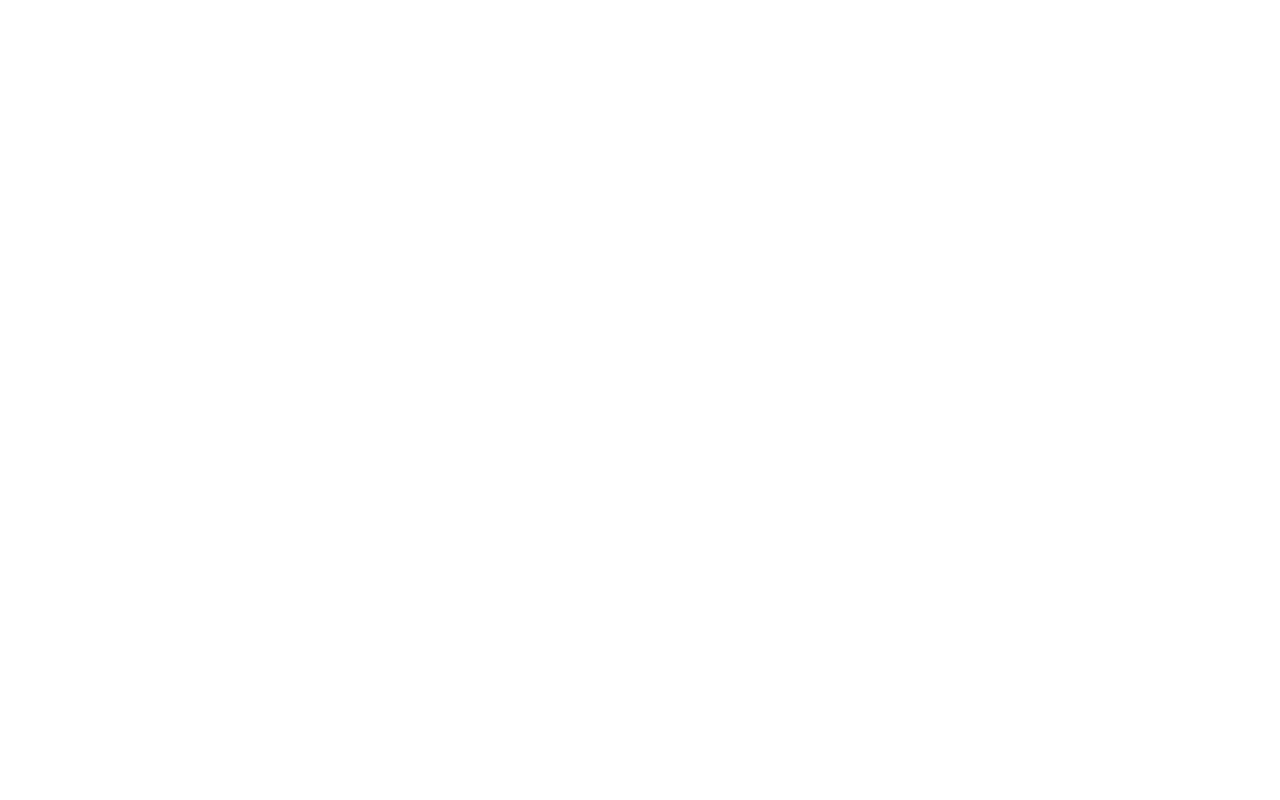
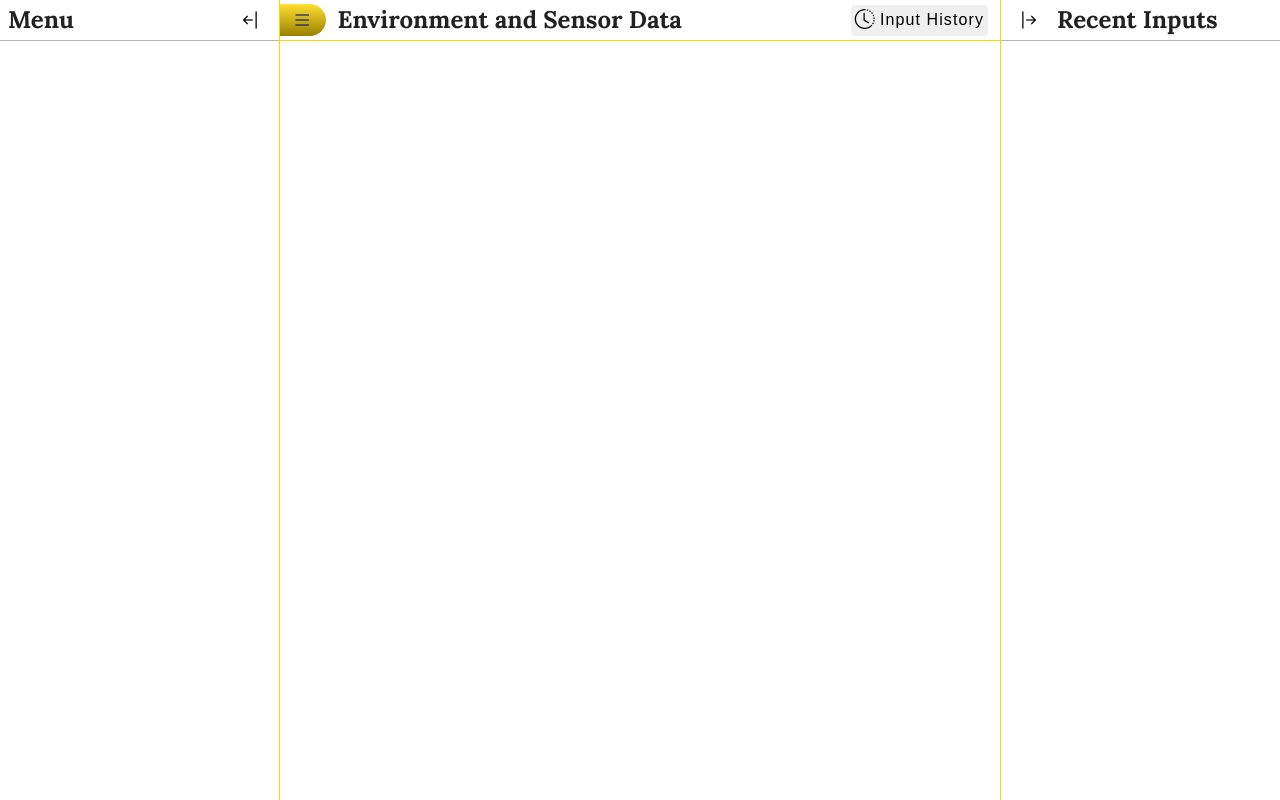
Before and after one commit to vedantmali05/underwater-avs-simulator, an Electron app: page index.html in a window 1280 px wide. Drawn offline with nearby package versions, Linux system fonts and the light colour scheme.

Commit message:
Page layout structured

```diff
--- a/index.html
+++ b/index.html
@@ -16,7 +16,57 @@
 
 <body>
 
-    <h2 data-dialog-id="example" aria-hidden="true">Lorem ipsum dolor, sit amet consectetur adipisicing elit. Nobis maiores reprehenderit asperiores accusamus. Dignissimos quas aperiam dicta itaque labore tenetur facilis odio incidunt. Aut tempore, nihil illum facilis ad atque iure. Officia dolore, necessitatibus at perspiciatis libero nobis velit illum ipsum ex facilis quidem consequuntur cum accusantium eveniet neque eos.</h2>
+    <!-- RECENT INPUTS STARTS -->
+    <nav>
+
+        <section class="nav-body">
+            <header>
+                <h2>Menu</h2>
+                <button class="icon" title="Close navigation menu"><i class="bi bi-arrow-bar-left"></i></button>
+            </header>
+
+            <section class="nav-content">
+            </section>
+        </section>
+    </nav>
+    <!-- RECENT INPUTS ENDS -->
+
+    <!-- MAIN STARTS -->
+    <main>
+        <!-- HEADER STARTS -->
+        <header>
+            <button class="icon nav-open-btn" title="Open navigation menu"><i class="bi bi-list"></i></button>
+            <h1>Environment and Sensor Data</h1>
+            <span>
+                <button class="icon mobile-only" title="Open recent inputs history"><i
+                        class="bi bi-clock-history"></i></button>
+                <button class="text desk-only"><i class="bi bi-clock-history"></i>Input History</button>
+            </span>
+        </header>
+        <!-- HEADER ENDS -->
+
+        <!-- MAIN CONTENT STARTS -->
+        <section class="main-content">
+        </section>
+        <!-- MAIN CONTENT STARTS -->
+    </main>
+    <!-- MAIN ENDS -->
+
+    <!-- RECENT INPUTS STARTS -->
+    <aside class="recent-input">
+
+        <section class="aside-body recent-input">
+            <header>
+                <h2>Recent Inputs</h2>
+                <button class="icon close-aside-btn"><i class="bi bi-x mobile-only"></i><i
+                        class="bi bi-arrow-bar-right desk-only"></i></button>
+            </header>
+
+            <section class="aside-content">
+            </section>
+        </section>
+    </aside>
+    <!-- RECENT INPUTS ENDS -->
 
     <script type="module" src="./js/index.js"></script>
 </body>
--- a/js/index.js
+++ b/js/index.js
@@ -16,8 +16,6 @@ document.addEventListener("DOMContentLoaded", function () {
     let snackbarSec = this.createElement("section");
     snackbarSec.classList.add("snackbar-sec");
     this.body.prepend(snackbarSec);
-
-    createSnackbar({ msg: "Cancelled" })
 
     /* ///////////////
         POPULATE LOGO
@@ -60,4 +58,13 @@ document.addEventListener("DOMContentLoaded", function () {
     /////////////// */
     refreshInputs();
 
+    /* ///////////////
+        Typography and Accessibility
+    /////////////// */
+    let textElementsArr = this.querySelectorAll("p, h1, h2, h3, h4, h5, h6");
+
+    textElementsArr.forEach(elem => {
+        elem.setAttribute("title", elem.innerText);
+    })
+
 });
--- a/style/form.css
+++ b/style/form.css
@@ -9,6 +9,7 @@ button a {
   justify-content: center;
   font-size: var(--fs-400);
   gap: 0.4rem;
+  min-width: fit-content;
 }
 
 button {
--- a/style/index.css
+++ b/style/index.css
@@ -85,18 +85,6 @@ DECORATIONS, ILLUSTRATIONS and ANIMATIONS
   user-select: none;
 }
 
-/* /////////////////////////
-CONTAINERS
-///////////////////////// */
-
-main {
-  position: relative;
-  min-height: 100vh;
-  height: 100vh;
-  width: 100%;
-  overflow-x: hidden;
-}
-
 picture {
   display: flex;
   height: fit-content;
@@ -118,7 +106,6 @@ fieldset .msg,
 .note,
 button,
 .logo,
-.nav-drawer .menu-item,
 .snackbar,
 .snackbar .msg {
   display: flex;
@@ -380,3 +367,155 @@ DIALOG COMPONENT
     scale: 0.9;
   }
 }
+
+/* /////////////////////////
+CONTAINERS and LAYOUTS
+///////////////////////// */
+
+main {
+  position: relative;
+  min-height: 100vh;
+  height: 100vh;
+  width: 100%;
+  overflow: hidden;
+}
+
+main header,
+aside header,
+nav header {
+  display: flex;
+  align-items: center;
+  justify-content: space-between;
+  gap: 0.8rem;
+  border-bottom: 1px solid var(--clr-grey-divider);
+  background-color: var(--clr-white);
+  padding: 0 0.8rem;
+}
+
+main header {
+  border-bottom-color: var(--clr-accent);
+}
+
+main header h1,
+aside .aside-body h2,
+nav .nav-body h2 {
+  width: 100%;
+  text-align: center;
+  font-size: var(--fs-500);
+  margin-bottom: 0;
+  text-wrap: nowrap;
+  overflow: hidden;
+  text-overflow: ellipsis;
+}
+
+@media (min-width: 769px) {
+  main header h1,
+  aside .aside-body h2,
+  nav .nav-body h2 {
+    font-size: var(--fs-600);
+    text-align: left;
+  }
+}
+
+main .main-content {
+  height: 100%;
+  overflow-x: auto;
+}
+
+/* Side Sections */
+
+aside,
+nav {
+  position: fixed;
+  bottom: 0;
+  left: 0;
+  z-index: 100;
+  width: 100%;
+  height: 100vh;
+  background-color: var(--clr-grey-overlay);
+  visibility: hidden;
+}
+
+nav {
+  z-index: 101;
+}
+
+aside .aside-body,
+nav .nav-body {
+  position: fixed;
+  height: fit-content;
+  background-color: var(--clr-white);
+  overflow: hidden;
+  display: flex;
+  flex-direction: column;
+  height: 100%;
+  min-height: 50%;
+}
+
+aside .aside-body {
+  bottom: -100%;
+  left: 50%;
+  translate: -50% 0;
+  width: calc(100% - 3.2rem);
+  max-height: calc(100% - 4.8rem);
+  border-radius: 1.6rem 1.6rem 0 0;
+}
+
+nav .nav-body {
+  top: 0;
+  left: -100%;
+  max-width: 28rem;
+}
+
+aside .aside-body .aside-content,
+nav .nav-body .nav-content {
+  padding: 1.6rem;
+  overflow-y: auto;
+  height: 100%;
+}
+
+/* SIDE SECTIONS ON DESKTOP */
+
+@media (min-width: 1024px) {
+  body {
+    display: flex;
+  }
+
+  aside,
+  aside .aside-body,
+  nav,
+  nav .nav-body {
+    position: static;
+    translate: none;
+    max-width: 28rem;
+    width: 100%;
+    border-radius: 0;
+    max-height: 100vh;
+    visibility: visible;
+  }
+  /* height: 100%; */
+  aside {
+    border-left: 1px solid var(--clr-accent);
+  }
+  nav {
+    border-right: 1px solid var(--clr-accent);
+  }
+  .close-aside-btn {
+    order: -1;
+  }
+}
+
+/* NAV OPEN BUTTON */
+
+button.icon.nav-open-btn {
+  background: var(--gradient-accent);
+  color: var(--clr-primary);
+  margin-left: -0.8rem;
+  border-radius: 0 50rem 50rem 0 !important;
+  width: 6.4rem;
+}
+
+button.icon.nav-open-btn:active {
+  scale: 1;
+  width: 5.4rem;
+}
```
